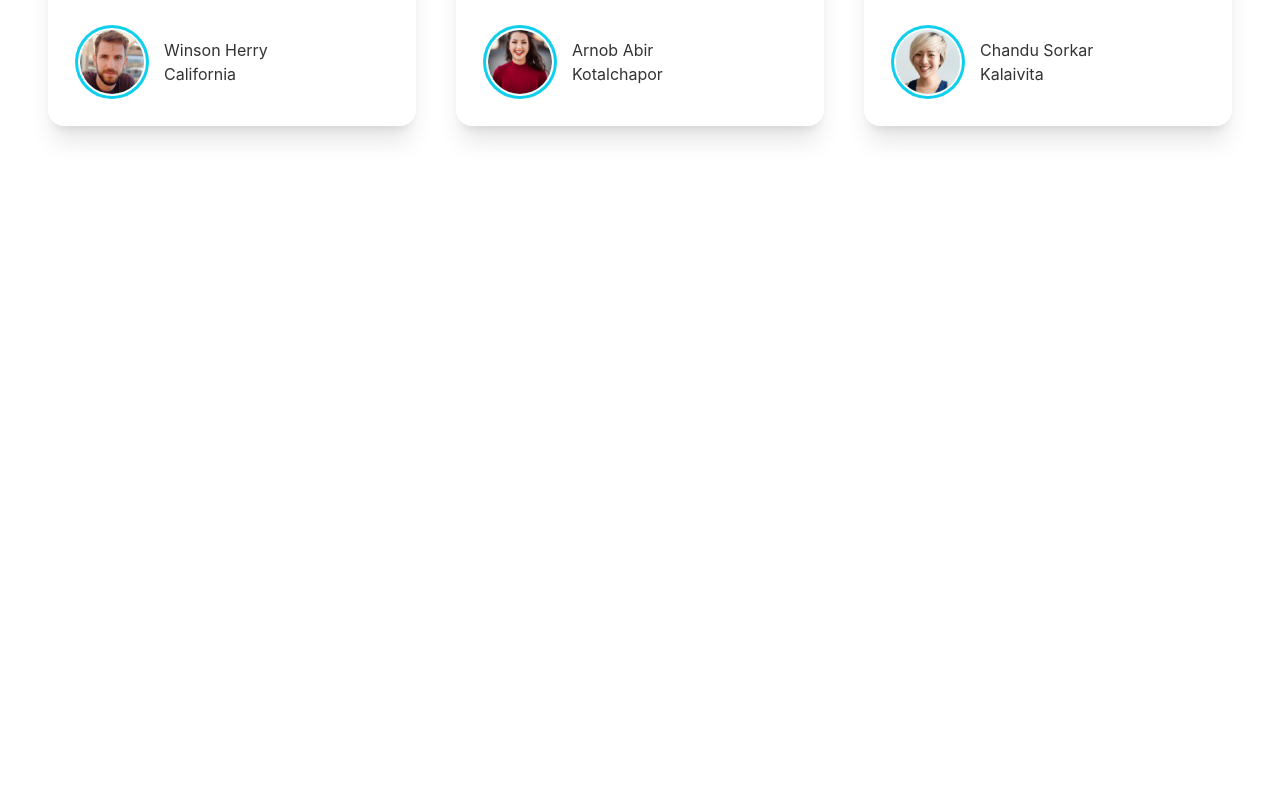
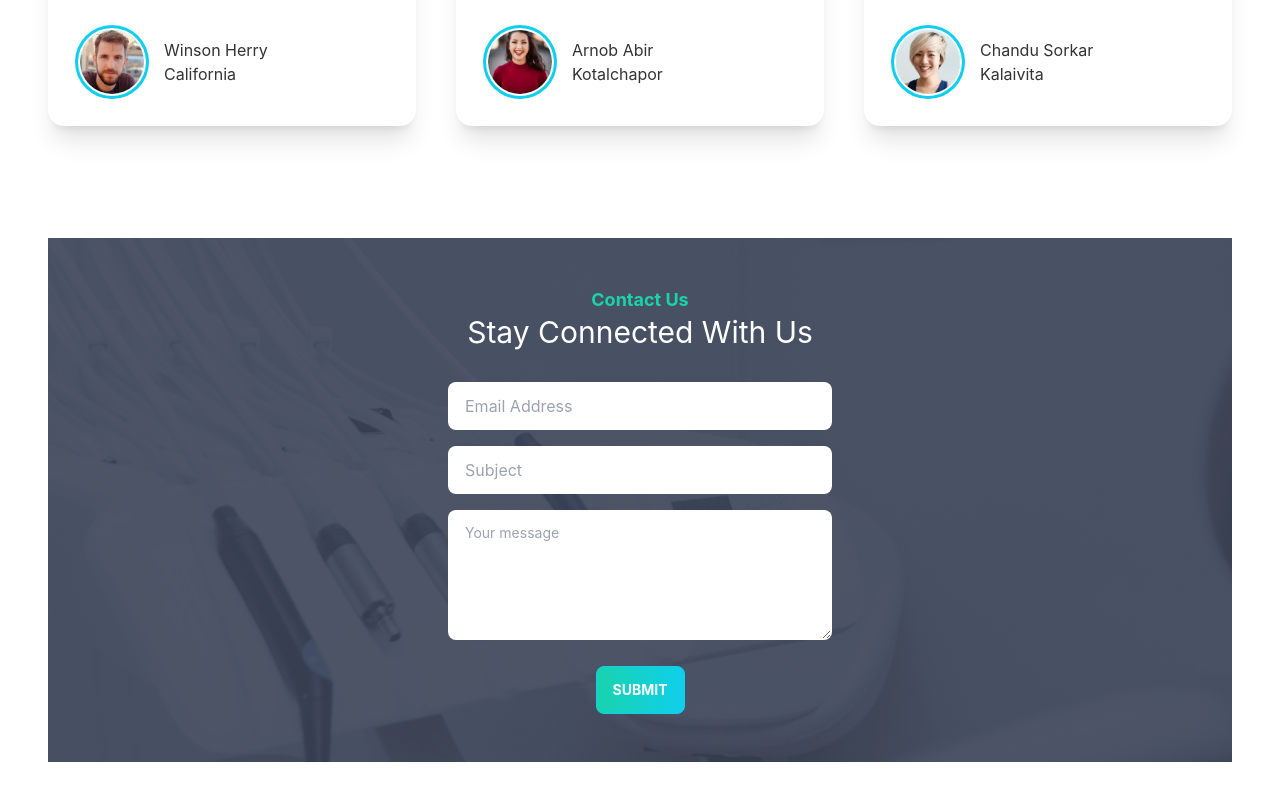
Before and after one commit to rakibul-wdp/practice-doctors-portal, a React (Create React App) app: page / in a window 1280 px wide. Shown: the part 2954-3754 px from the top of the page. Before the commit the page ends 3192 px from the top, so only its background shows below. Built offline with nearby package versions, Linux system fonts and the light colour scheme.

Commit message:
add contact us in home page

```diff
--- /dev/null
+++ b/src/Pages/Home/Contact.js
@@ -0,0 +1,28 @@
+import React from 'react';
+import appointment from '../../assets/images/appointment.png';
+import PrimaryBtn from '../Shared/PrimaryBtn';
+
+const Contact = () => {
+  return (
+    <section className='text-center py-12 mb-28' style={{ background: `url(${appointment})` }}>
+      <div className='mb-8'>
+        <h3 className='text-secondary text-lg font-bold'>Contact Us</h3>
+        <h2 className='text-3xl text-white'>Stay Connected With Us</h2>
+      </div>
+      <form>
+        <input type='email' placeholder='Email Address' className='input input-ghost w-full max-w-sm bg-white' /> <br />
+        <input type='text' placeholder='Subject' className='input input-ghost w-full max-w-sm bg-white my-4' />
+        <br />
+        <textarea
+          rows={'4'}
+          className='textarea w-full max-w-sm textarea-ghost bg-white mb-5'
+          placeholder='Your message'
+        ></textarea>
+        <br />
+        <PrimaryBtn>Submit</PrimaryBtn>
+      </form>
+    </section>
+  );
+};
+
+export default Contact;
--- a/src/Pages/Home/Home.js
+++ b/src/Pages/Home/Home.js
@@ -1,5 +1,6 @@
 import React from 'react';
 import Banner from './Banner';
+import Contact from './Contact';
 import Info from './Info';
 import MakeAppointment from './MakeAppointment';
 import Services from './Services';
@@ -13,6 +14,7 @@ const Home = () => {
       <Services />
       <MakeAppointment />
       <Testimonial />
+      <Contact />
     </div>
   );
 };
```
